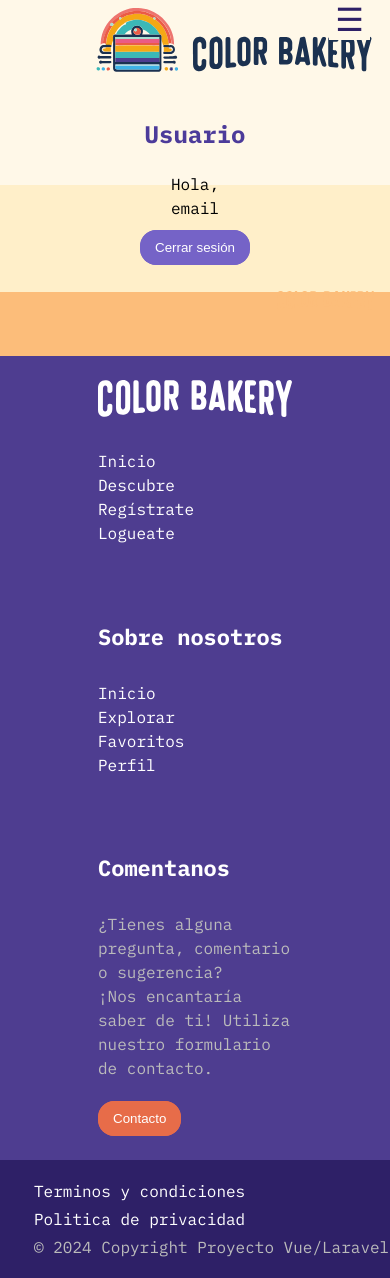
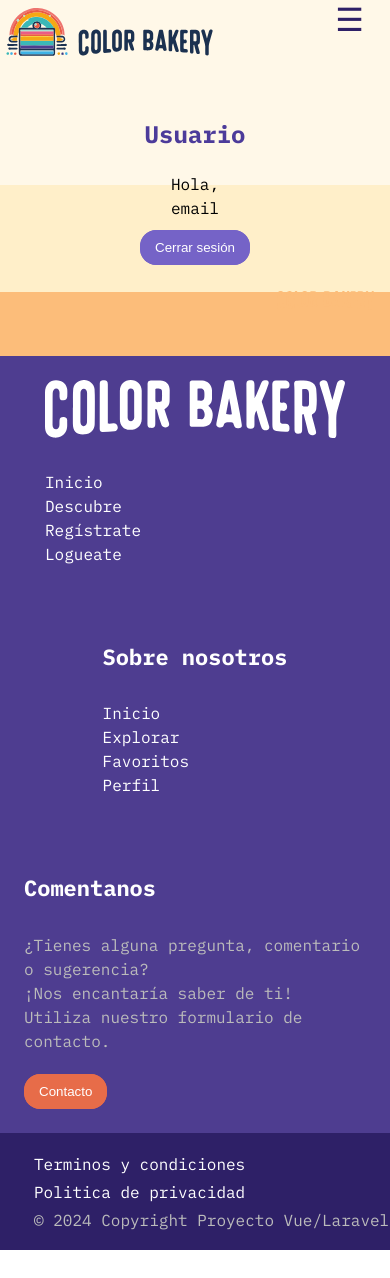
Before and after one commit to DeboraMed/proyecto-6-color-bakery, a Vue app: page /#/perfil in a window 390 px wide. After the commit the page ends 1250 px from the top, so only its background shows below. Built offline with nearby package versions, Linux system fonts and the light colour scheme; no server answers; a web font is replaced by a local one.

Commit message:
Fix: fixes y estilos

```diff
--- a/src/pages/DarkMode.vue
+++ b/src/pages/DarkMode.vue
@@ -69,7 +69,7 @@ document.documentElement.setAttribute('data-theme', store.theme);
 
 /* boton Toggle */
 .toggle {
-  margin-top: 1rem ;
+  margin-top: 1.5rem ;
   appearance: none;
   -webkit-appearance: none;
   -moz-appearance: none;
--- a/src/pages/Descubre.vue
+++ b/src/pages/Descubre.vue
@@ -1,14 +1,12 @@
 <script>
 import axios from "axios";
 import {useFavoriteStore} from "../stores/FavoriteStore.js";
-import {useAlertStore} from "../stores/AlertStore.js";
 import Alert from "../shared/Alert.vue";
 
 export default {
   components: {Alert},
 data(){
   const favoriteStore = useFavoriteStore();
-  // const alertStore = useAlertStore();
     return{
       color: '',
       isLiked: false,
@@ -40,7 +38,7 @@ data(){
         // llama al favoriteStore
         this.favoriteStore.addFavorites(this.color)
       }else{
-
+        console.error('Error en la solicitud:', error);
       }
     }
   },
--- a/src/pages/Home.vue
+++ b/src/pages/Home.vue
@@ -34,7 +34,7 @@ export default {
     }
   },
   computed: {
-    projectStore: () => useProjectStore()
+    projectStore: () => useProjectStore(),
   },
   methods: {
     validateColor(color){
--- a/src/pages/Proyectos.vue
+++ b/src/pages/Proyectos.vue
@@ -29,6 +29,7 @@ export default {
       editProjectModal: false,
       project_name: '',
       project_description: '',
+      project_palettes: [],
       project_id: ''
     }
   },
@@ -120,7 +121,7 @@ export default {
             <label>Descripción:</label><br>
             <textarea v-model="project_description" id="project_description" name="project_description" rows="5" cols="50" required></textarea>
             <br>
-            <button class="button" type="submit">Editar Proyecto</button>
+            <button class="button" type="submit">Aceptar cambios</button>
           </fieldset>
         </form>
       </template>
@@ -134,7 +135,7 @@ export default {
 
         <h3>{{ project.name }}</h3>
         <p>{{ project.description }}</p>
-        <p>Creado en: {{ project.created_at }}</p>
+        <p>Creado en: {{ new Date(project.created_at).toISOString().replace('T', ' - ').substring(0, 21) }}</p>
         <!--itera paletas-->
         <ul v-for="palette in project.palettes" :key="palette.id">
 
--- a/src/pages/ResultadoColor.vue
+++ b/src/pages/ResultadoColor.vue
@@ -2,6 +2,7 @@
 import axios from 'axios';
 import theColorApi from '../api/theColorApi.js';
 import BorderFooter from "../shared/BorderFooter.vue";
+import {useUserStore} from "../stores/UserStore.js";
 
 export default {
   components: {BorderFooter},
@@ -23,6 +24,9 @@ export default {
     return {
       colorPalette: null,
     };
+  },
+  computed: {
+    userStore: () => useUserStore(),
   },
   methods: {
     fetchColorPalette() {
@@ -50,9 +54,9 @@ export default {
       <figure  v-if="!colorPalette" class="main__img" title="Horno de colores"></figure>
       <article>
         <ul v-if="colorPalette" class="main__article">
-          <div>
-            <button class="like__button" @click="likeButtonClicked" v-if="this.color" ><font-awesome-icon icon="fa-solid fa-heart" /></button>
-          </div>
+
+            <button v-show="userStore.isLogged()" class="like__button" @click="likeButtonClicked" v-if="this.color" ><font-awesome-icon icon="fa-solid fa-heart" /></button>
+
         <li class="main__article__li" v-for="(color, index) in colorPalette.colors" :key="color.hex.value"
              :style="{
                 backgroundColor: color.hex.value,
--- a/src/pages/ResultadoImagen.vue
+++ b/src/pages/ResultadoImagen.vue
@@ -1,6 +1,7 @@
 <script>
 import ColorThief from 'colorthief'
 import BorderFooter from "../shared/BorderFooter.vue";
+import {useUserStore} from "../stores/UserStore.js";
 
 /* uso de la libreria ColorThief con la URL de la imagen dada */
 export default {
@@ -21,6 +22,9 @@ export default {
         this.getPaletteImageColor();
       }
     }
+  },
+  computed: {
+    userStore: () => useUserStore(),
   },
   methods: {
     onImageLoad() {
@@ -80,9 +84,9 @@ export default {
 
       <article v-if="url">
         <picture class="image__container">
-          <div>
-            <button class="like__button" @click="likeButtonClicked" v-if="this.color" ><font-awesome-icon icon="fa-solid fa-heart" /></button>
-          </div>
+
+            <button v-show="userStore.isLogged()" class="like__button" @click="likeButtonClicked" v-if="this.color" ><font-awesome-icon icon="fa-solid fa-heart" /></button>
+
           <!--URL flicker de prueba https://loremflickr.com/320/240?random=1 -->
           <img class="image__container__img" :src="url" ref="img" alt="imagen seleccionada" crossorigin="anonymous" @load="onImageLoad" @error="onImageError">
         </picture>
--- a/src/shared/Alert.vue
+++ b/src/shared/Alert.vue
@@ -21,7 +21,7 @@ button {
   background: none;
   border: 0;
   color: inherit;
-  cursor: default;
+  cursor: pointer;
   font: inherit;
   line-height: normal;
   overflow: visible;
--- a/src/shared/Footer.vue
+++ b/src/shared/Footer.vue
@@ -7,7 +7,7 @@
 
     <!-- Footer main -->
     <section class="ft__main">
-      <div class="ft__main__item">
+      <article class="ft__main__item">
         <img class="ft__title" src="../assets/img/color-bakery-texto-footer.svg" alt="ColorBakery">
         <ul>
           <li><a href="#">Inicio</a></li>
@@ -15,8 +15,8 @@
           <li><a href="#">Regístrate</a></li>
           <li><a href="#">Logueate</a></li>
         </ul>
-      </div>
-      <div class="ft__main__item">
+      </article>
+      <article class="ft__main__item">
         <h2 class="ft__title">Sobre nosotros</h2>
         <ul>
           <li><a href="#">Inicio</a></li>
@@ -24,15 +24,15 @@
           <li><a href="#">Favoritos</a></li>
           <li><a href="#">Perfil</a></li>
         </ul>
-      </div>
-      <div class="ft__main__item">
+      </article>
+      <article class="ft__main__item">
         <h2 class="ft__title">Comentanos</h2>
         <p>¿Tienes alguna pregunta, comentario o sugerencia? <br>¡Nos encantaría saber de ti! Utiliza nuestro formulario de contacto.</p>
         <form>
           <!-- <input type="email" name="email" placeholder="Enter email address">-->
           <router-link to="/contacto"><button class="button__sec"> Contacto</button></router-link>
         </form>
-      </div>
+      </article>
     </section>
 
     <!-- Footer legal -->
@@ -84,14 +84,22 @@ footer p{
   min-width: 12.5rem /*200px*/;
 }
 /*footer medias*/
+@media only screen and (max-width: 29.8125rem /*477px*/) {
+  .ft__main {
+    justify-content: space-around;
+    padding: 0.25rem 0.25rem;
+  }
+}
 @media only screen and (min-width: 29.8125rem /*477px*/) {
   .ft__main {
     justify-content: space-around;
+    padding: 0.25rem 0.25rem;
   }
 }
 @media only screen and (min-width: 77.5rem /*1240px*/ ) {
   .ft__main {
     justify-content: space-evenly;
+    padding: 0.25rem 0.25rem;
   }
 }
 /*contacto footer*/
--- a/src/shared/Navbar.vue
+++ b/src/shared/Navbar.vue
@@ -101,14 +101,11 @@ export default {
   color:var(--font-color) ;
 }
 
-/*@media screen and (max-width: 1200px) {
-  .toggle {
-    display: none;
-  }
+@media screen and (max-width: 1200px) {
   .burger__menu__items {
     display: block;
   }
-}*/
+}
 /* barra de navegacion */
 .nav {
   z-index: 3;
@@ -160,6 +157,16 @@ img{
   height: 4rem;
   margin-left: 4rem;
 }
+/*navbar medias*/
+@media only screen and (max-width: 29.8125rem /*477px*/) {
+  .nav__router {
+    padding: 0.25rem 0.25rem;
+  }
+  img{
+    height: 3rem;
+    margin-left: 0.25rem;
+  }
+}
 
 /* animación del logotipo */
 @keyframes palpito {
```
